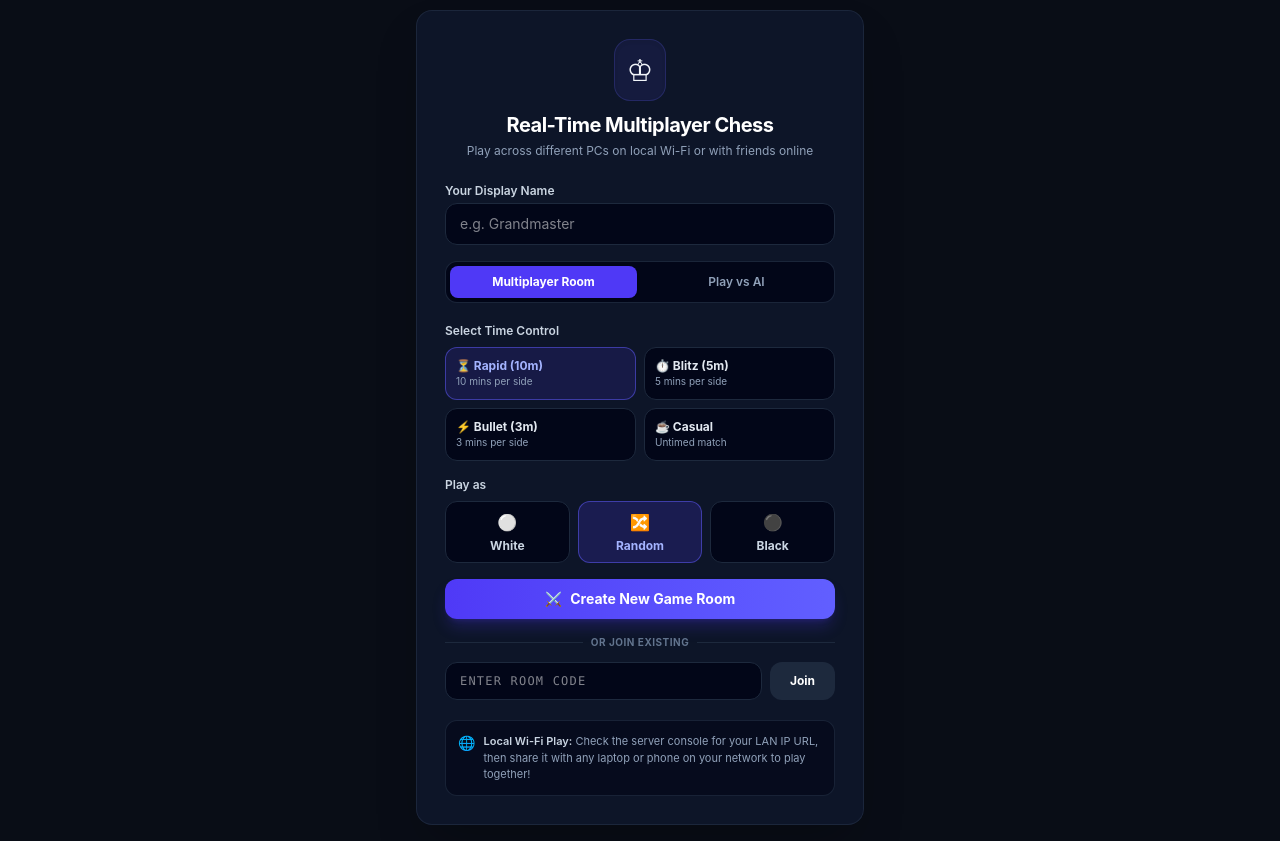
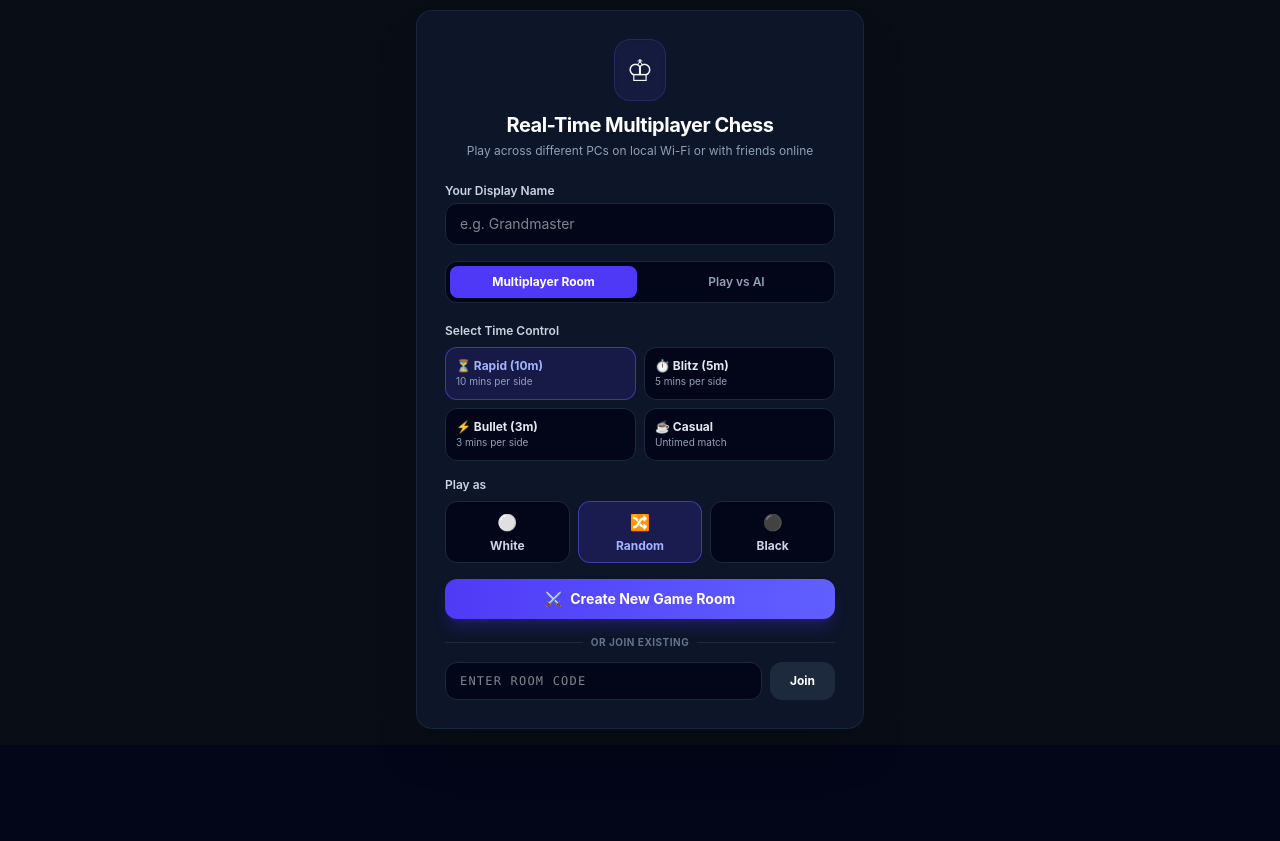
Before and after one commit to chetan-babariya/Chess, a website: page public/index.html in a window 1280 px wide. Shown: the part 66-907 px from the top of the page. After the commit the page ends 811 px from the top, so only its background shows below. Drawn offline with nearby package versions, Linux system fonts and the light colour scheme; no server answers.

Commit message:
refactor(ui): remove local Wi-Fi play helper note from game screen

```diff
--- a/public/index.html
+++ b/public/index.html
@@ -168,13 +168,6 @@
         </button>
       </div>
 
-      <!-- Network Helper Note -->
-      <div class="mt-5 p-3 rounded-xl bg-slate-950/60 border border-slate-800/80 text-[11px] text-slate-400 flex items-start gap-2">
-        <span class="text-sm">🌐</span>
-        <div>
-          <span class="font-semibold text-slate-300">Local Wi-Fi Play:</span> Check the server console for your LAN IP URL, then share it with any laptop or phone on your network to play together!
-        </div>
-      </div>
     </div>
 
     <!-- Screen 2: Game Board Screen -->
```
